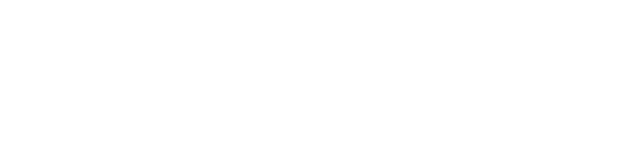
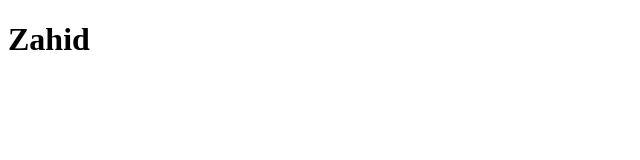
Before and after one commit to Esteban1903/Ejemplo_1, a plain HTML site: page index3.html in a window 1280 px wide. Shown: the whole page, without its empty margins (0-640 px from the left). Drawn offline with Linux system fonts and the light colour scheme.

Commit message:
Zahid commit

```diff
--- a/index3.html
+++ b/index3.html
@@ -5,5 +5,7 @@
     <meta name="viewport" content="width=device-width, initial-scale=1.0" />
     <title>HTML</title>
   </head>
-  <body></body>
+  <body>
+    <h1>Zahid</h1>
+  </body>
 </html>
```
